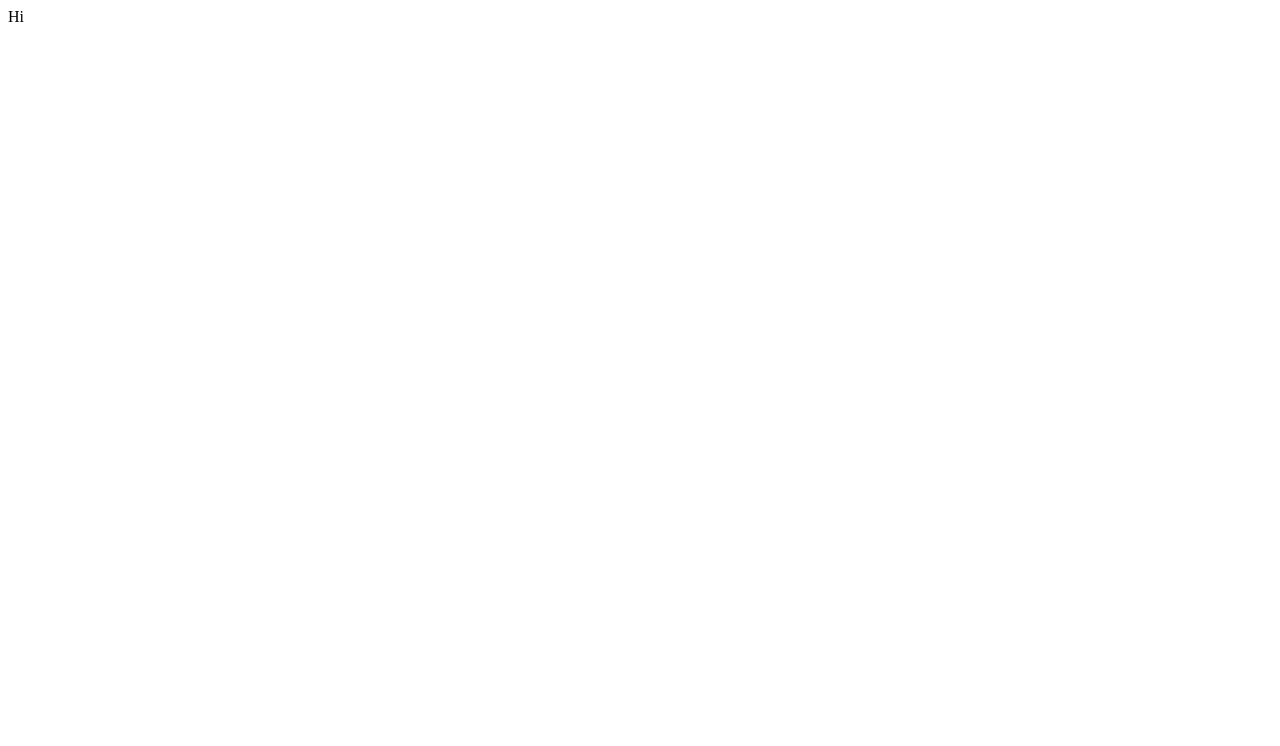
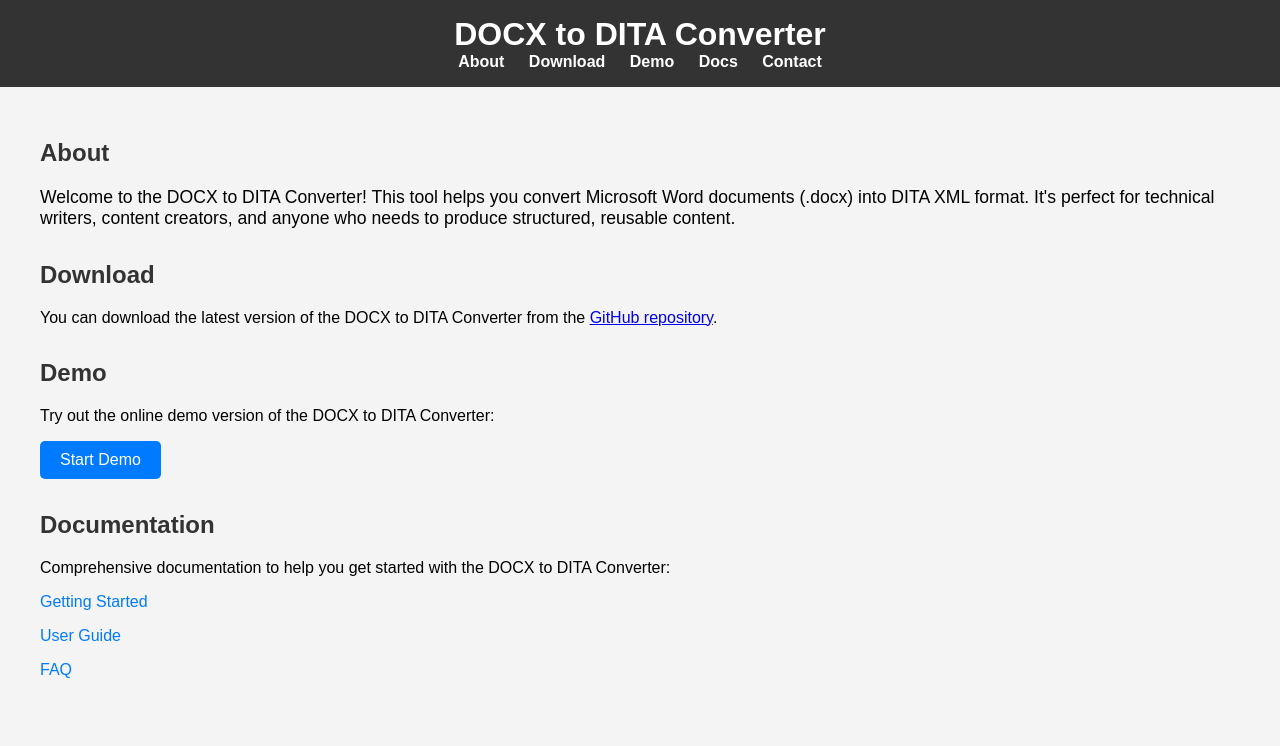
Before and after one commit to jdbowma/docx-to-dita, a plain HTML site: page index.html in a window 1280 px wide. Drawn offline with Linux system fonts and the light colour scheme.

Commit message:
Updated index.html

```diff
--- /dev/null
+++ b/css/docx-to-dita.css
@@ -0,0 +1,96 @@
+body {
+    font-family: Arial, sans-serif;
+    margin: 0;
+    padding: 0;
+    background-color: #f4f4f4;
+}
+
+header {
+    background: #333;
+    color: #fff;
+    padding: 1em 0;
+    text-align: center;
+}
+
+header h1 {
+    margin: 0;
+    font-size: 2em;
+}
+
+nav ul {
+    list-style: none;
+    padding: 0;
+    margin: 0;
+    text-align: center;
+}
+
+nav ul li {
+    display: inline;
+    margin: 0 10px;
+}
+
+nav ul li a {
+    color: #fff;
+    text-decoration: none;
+    font-weight: bold;
+}
+
+main {
+    padding: 2em;
+    max-width: 1200px;
+    margin: auto;
+}
+
+h2 {
+    color: #333;
+}
+
+section {
+    margin-bottom: 2em;
+}
+
+section#about p {
+    font-size: 1.1em;
+}
+
+ul {
+    padding: 0;
+    list-style: none;
+}
+
+ul li {
+    margin-bottom: 1em;
+}
+
+ul li a {
+    color: #007BFF;
+    text-decoration: none;
+}
+
+ul li a:hover {
+    text-decoration: underline;
+}
+
+button {
+    background: #007BFF;
+    color: #fff;
+    border: none;
+    padding: 10px 20px;
+    cursor: pointer;
+    border-radius: 5px;
+    font-size: 1em;
+}
+
+button:hover {
+    background: #0056b3;
+}
+
+footer {
+    background: #333;
+    color: #fff;
+    text-align: center;
+    padding: 1em 0;
+    position: fixed;
+    bottom: 0;
+    width: 100%;
+}
--- a/index.html
+++ b/index.html
@@ -1,8 +1,64 @@
-
-<html>
+<!DOCTYPE html>
+<html lang="en">
 <head>
+    <meta charset="UTF-8">
+    <meta name="viewport" content="width=device-width, initial-scale=1.0">
+    <title>DOCX to DITA Converter</title>
+    <link rel="stylesheet" href="css/docx-to-dita.css">
 </head>
 <body>
-Hi
+    <header>
+        <h1>DOCX to DITA Converter</h1>
+        <nav>
+            <ul>
+                <li><a href="#about">About</a></li>
+                <li><a href="#download">Download</a></li>
+                <li><a href="#demo">Demo</a></li>
+                <li><a href="#docs">Docs</a></li>
+                <li><a href="#contact">Contact</a></li>
+            </ul>
+        </nav>
+    </header>
+    <main>
+        <section id="about">
+            <h2>About</h2>
+            <p>Welcome to the DOCX to DITA Converter! This tool helps you convert Microsoft Word documents (.docx) into DITA XML format. It's perfect for technical writers, content creators, and anyone who needs to produce structured, reusable content.</p>
+        </section>
+        <section id="download">
+            <h2>Download</h2>
+            <p>You can download the latest version of the DOCX to DITA Converter from the <a href='https://github.com/jdbowma/docx-to-dita' target="_blank">GitHub repository</a>.</p>
+            <!--<ul>
+                <li><a href="path/to/windows/download">Download for Windows</a></li>
+                <li><a href="path/to/mac/download">Download for Mac</a></li>
+                <li><a href="path/to/linux/download">Download for Linux</a></li>
+            </ul>-->
+        </section>
+        <section id="demo">
+            <h2>Demo</h2>
+            <p>Try out the online demo version of the DOCX to DITA Converter:</p>
+            <button onclick="startDemo()">Start Demo</button>
+            <div id="demo-container">
+                <!-- Online demo interface will be implemented here -->
+            </div>
+        </section>
+        <section id="docs">
+            <h2>Documentation</h2>
+            <p>Comprehensive documentation to help you get started with the DOCX to DITA Converter:</p>
+            <ul>
+                <li><a href="docs/getting-started.html">Getting Started</a></li>
+                <li><a href="docs/user-guide.html">User Guide</a></li>
+                <li><a href="docs/faq.html">FAQ</a></li>
+            </ul>
+        </section>
+        <!--<section id="contact">
+            <h2>Contact</h2>
+            <p>If you have any questions or need support, please contact us:</p>
+            <p>Email: <a href="mailto:support@docx-to-dita.com">support@docx-to-dita.com</a></p>
+        </section>-->
+    </main>
+    <!--<footer>
+        <p>&copy; 2024 DOCX to DITA Converter. All rights reserved.</p>
+    </footer>-->
+    <script src="js/docx-to-dita.js"></script>
 </body>
 </html>
```
